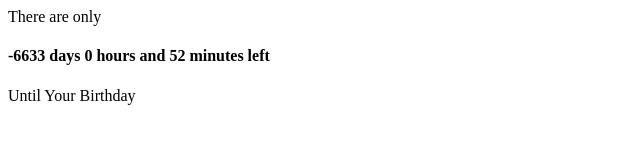
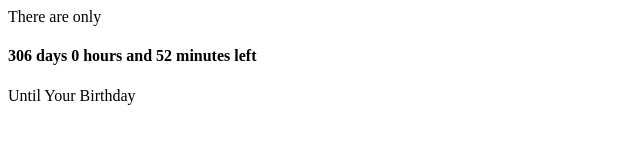
Before and after one commit to KidBookReviews/Specialdays.github.io, a plain HTML site: page index.html in a window 1280 px wide. Shown: the full height of the page, 0-640 px from the left. Drawn offline with Linux system fonts and the light colour scheme.

Commit message:
Update index.html

```diff
--- a/index.html
+++ b/index.html
@@ -5,7 +5,7 @@
 <body>
   <script type="text/javascript">
 today = new Date();
-BigDay = new Date("January 28");
+BigDay = new Date("January 28, 2020");
 msPerDay = 24 * 60 * 60 * 1000 ;
 timeLeft = (BigDay.getTime() - today.getTime());
 e_daysLeft = timeLeft / msPerDay;
```
